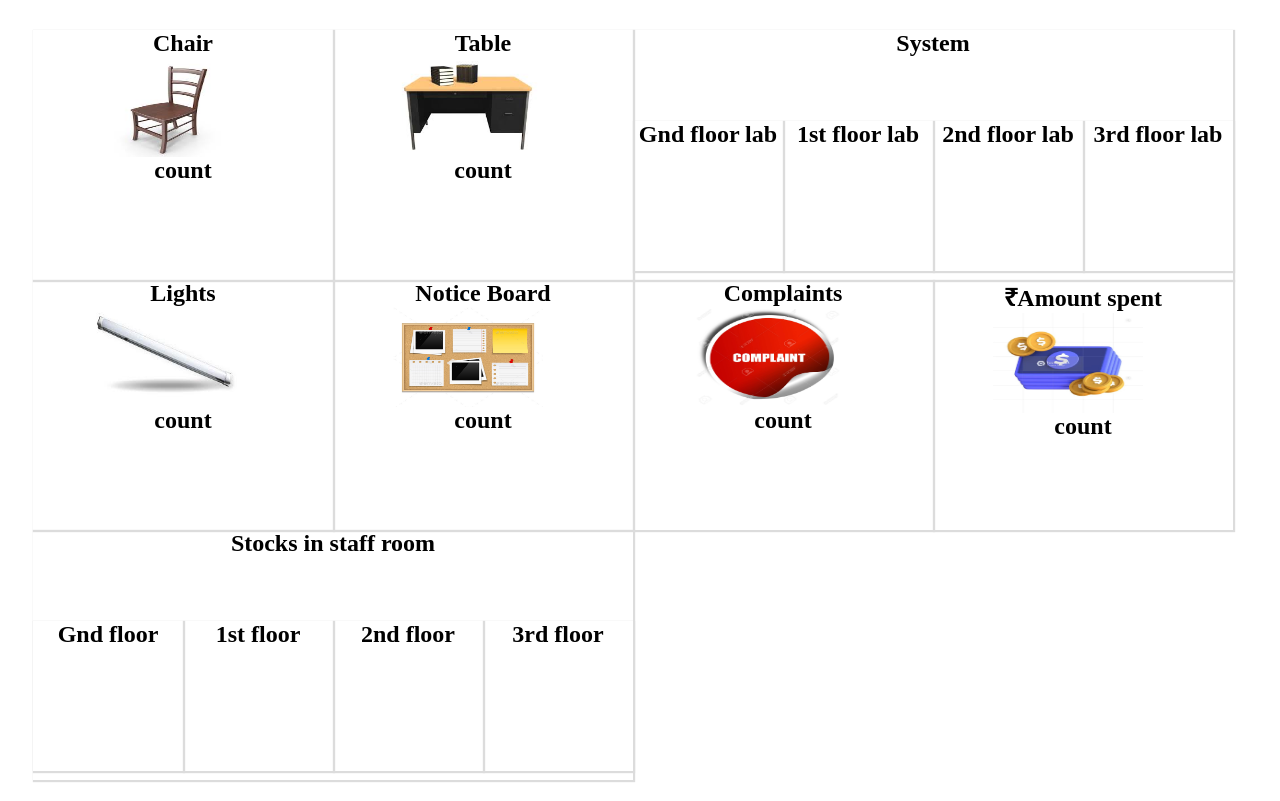
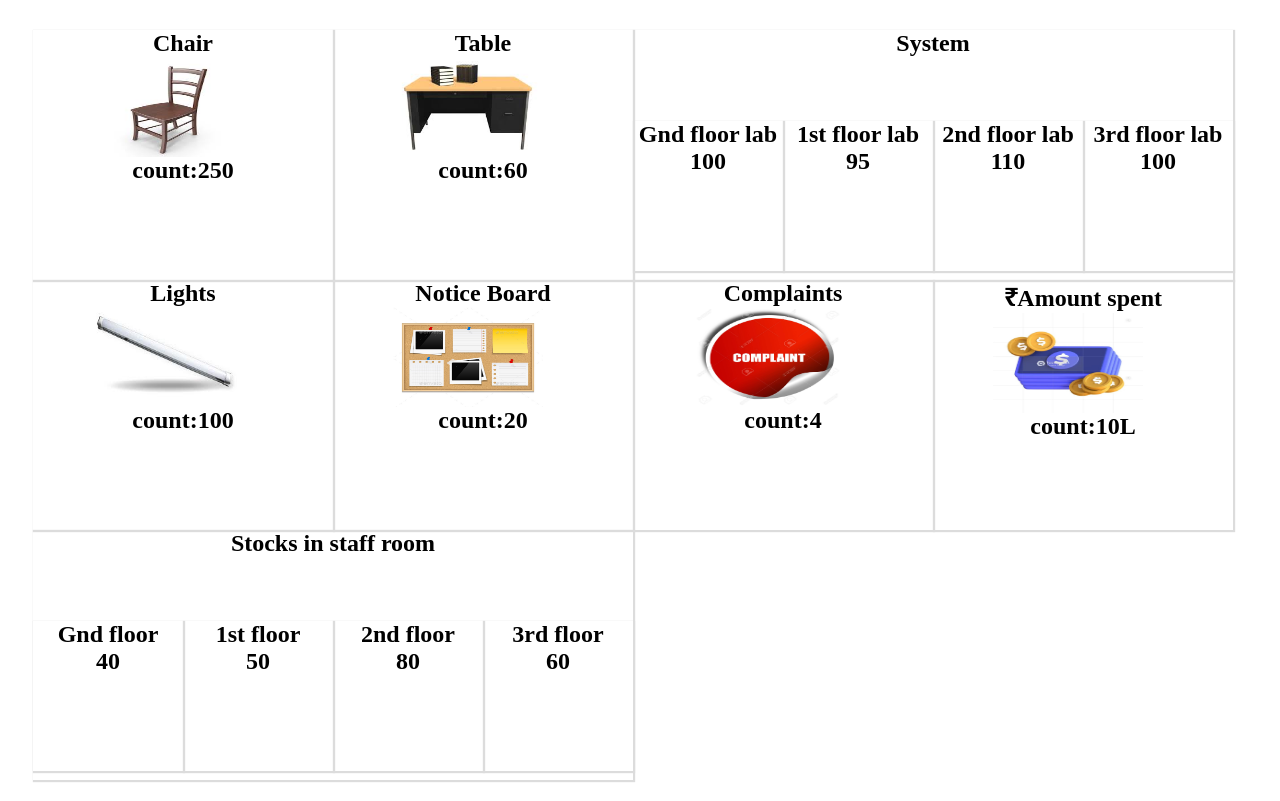
Before and after one commit to niranjank2022/Project_SmartStock, a PHP site: page /dashboard.php in a window 1280 px wide. Run offline with PHP 8.4, Linux system fonts and the light colour scheme.

Commit message:
just to pull

```diff
--- a/dashboard.php
+++ b/dashboard.php
@@ -62,12 +62,12 @@
     <div class="Chair new">
          <p>Chair</p>
          <img  class="das_img" src="./assets/chair1.jpeg" alt="" height=100 width=150>
-         <p>count</p>
+         <p>count:250</p>
         </div>
         <div class="Table new">
             <p>Table</p>
             <img  class="das_img" src="./assets/table.jpeg" alt="" height=100 width=150>
-            <p>count</p>
+            <p>count:60</p>
         </div>
     <div class="labu">
         <p>System</p>
@@ -76,15 +76,19 @@
         <div class="innner">
             <div class="lab 0">
             <p>Gnd floor lab</p>
+            <p>100</p>
             </div>
             <div class="lab 1">
             <p>1st floor lab</p>
+            <p>95</p>
             </div>
             <div class="lab 2">
             <p>2nd floor lab</p>
+            <p>110</p>
             </div>
             <div class="lab 3">
             <p>3rd floor lab</p>
+            <p>100</p>
             </div>
 
         </div>
@@ -92,38 +96,42 @@
     <div class="lights new"  >
         <p>Lights</p>
         <img  class="das_img" src="./assets/light.jpeg" alt="" height=100 width=150>
-            <p>count</p>
+            <p>count:100</p>
         <!-- <img src="https://t3.ftcdn.net/jpg/00/61/61/48/360_F_61614823_QvthiFZ6WVDeSovaZCCsPig4spWu6qjM.jpg" alt="" height="100" width="150"> -->
     </div>
     <div class="noticeboard new">
         <p>Notice Board</p>
         <img  class="das_img" src="./assets/bulletin_board.jpg" alt="" height=100 width=150>
-            <p>count</p>
+            <p>count:20</p>
     </div>
     <div class="Complaints new" >
         <p>Complaints</p>
         <img  class="das_img" src="./assets/cmpl.jpg" alt="" height=100 width=150>
-            <p>count</p>
+            <p>count:4</p>
     </div>
     <div class="amt new">
         <p>&#8377;Amount spent</p>
         <img  class="das_img" src="./assets/amt1.jpg" alt="" height=100 width=150>
-            <p>count</p>
+            <p>count:10L</p>
     </div>
     <div class="labu">
         <p>Stocks in staff room</p>
         <div class="innner">
             <div class="lab 0">
             <p>Gnd floor</p>
+            <p>40</p>
             </div>
             <div class="lab 1">
             <p>1st floor</p>
+            <p>50</p>
             </div>
             <div class="lab 2">
             <p>2nd floor</p>
+            <p>80</p>
             </div>
             <div class="lab 3">
             <p>3rd floor</p>
+            <p>60</p>
             </div>
         </div>
     </div>
--- a/manage-records.php
+++ b/manage-records.php
@@ -275,7 +275,6 @@
 	</div>
 </div>
 </div>
-
 <div class="bp">
 	<div class="select_lab">
 		<p class="name">Please select the floor below to view the stocks</p>
```
Also changed, not shown: action.php (+6 -6 lines), blueprint0.php (+7 -7 lines), bp.php (added).
